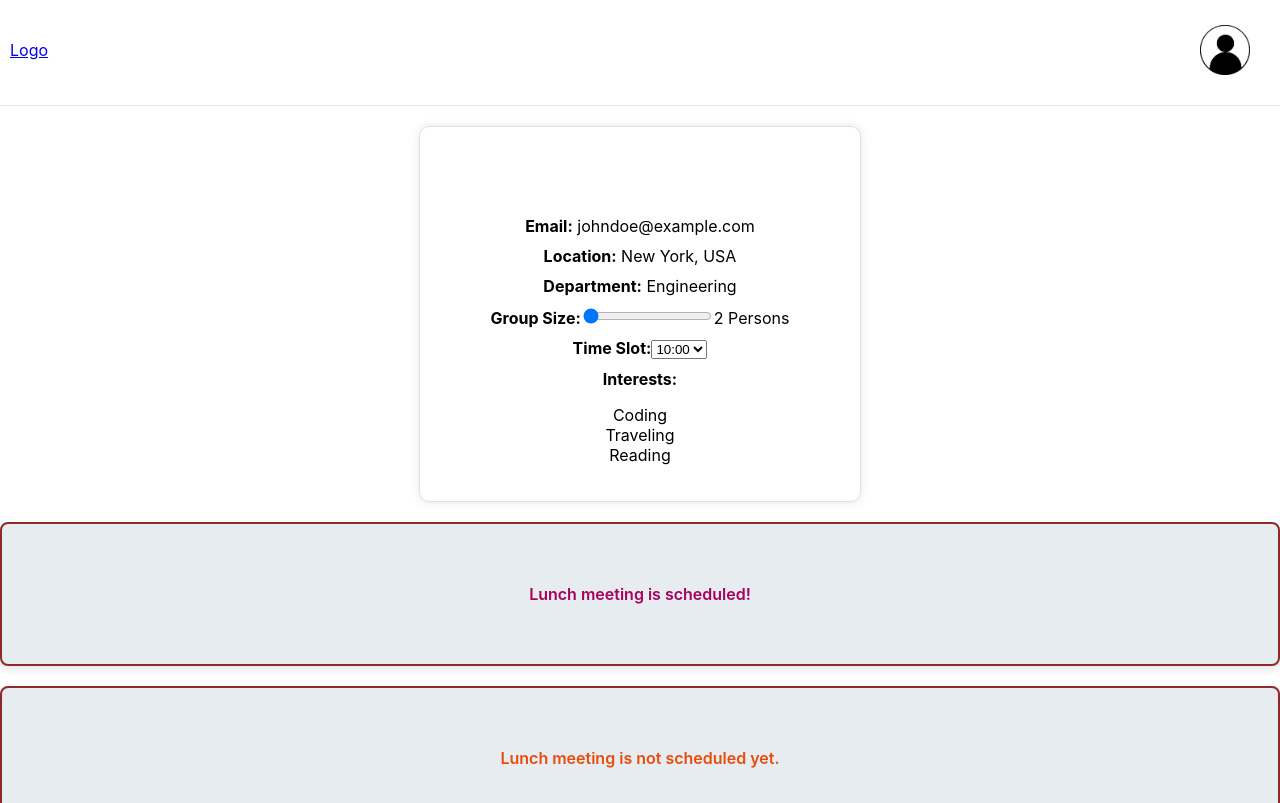
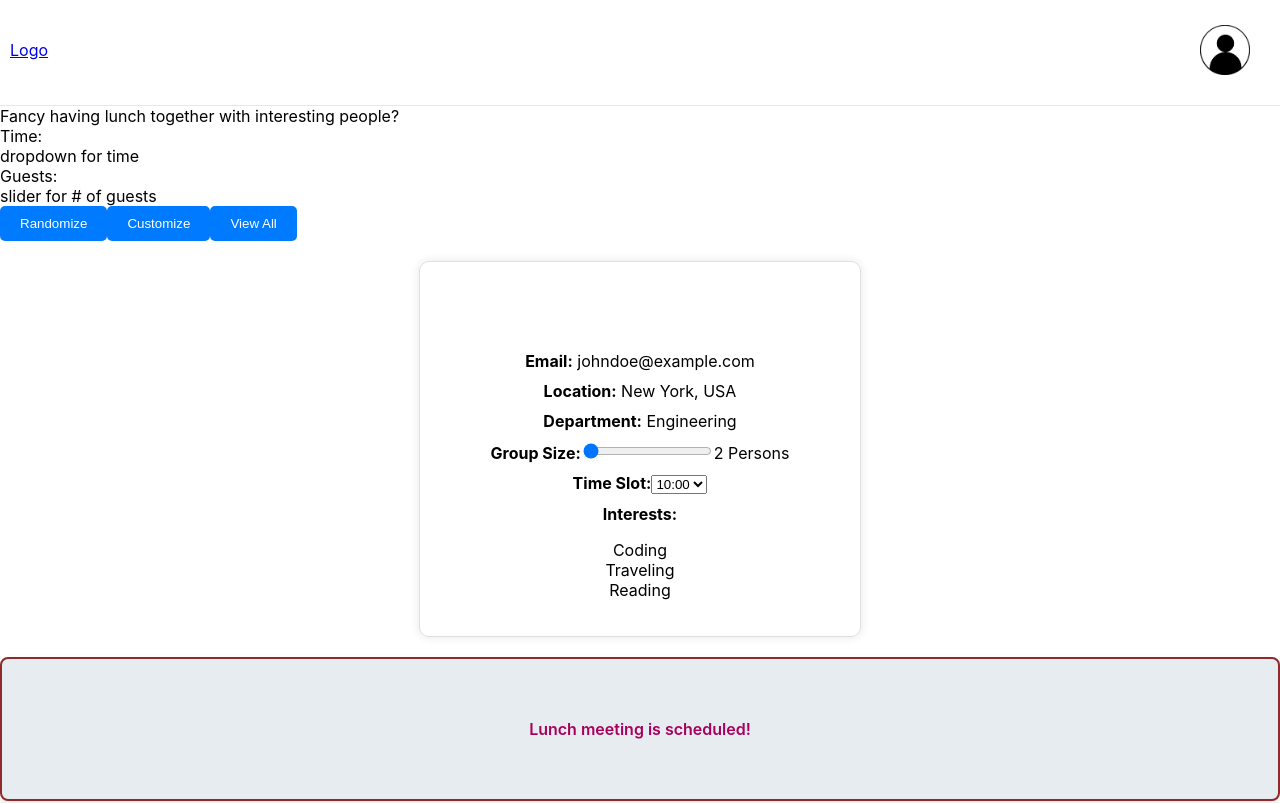
Before and after one commit to TobiasSchaeuble-EH/LunchHeroes, a React (Create React App) app in the folder frontend/: page / in a window 1280 px wide. Shown: the top 803 px of the page. Built offline with nearby package versions, Linux system fonts and the light colour scheme.

Commit message:
adding in scheduling

```diff
--- a/frontend/src/App.js
+++ b/frontend/src/App.js
@@ -9,6 +9,7 @@ import Status from './Components/Status';
 
 import { useSelector } from 'react-redux';  // import useSelector from react-redux
 import { Route, Navigate, Routes } from 'react-router-dom';  // import Route and Navigate from react-router-dom
+import Scheduling from './Components/Scheduling';
 
 function App() {
   const props = {
@@ -40,6 +41,7 @@ function App() {
   const Wrapper = () => {
     return (
       <div>
+        <Scheduling />
         <Profile
           name={props.name}
           email={props.email}
@@ -53,6 +55,7 @@ function App() {
         />
         <Status isScheduled={props.isScheduled} />
         <Status isScheduled={!props.isScheduled} />
+
       </div>
     );
   }
--- /dev/null
+++ b/frontend/src/Components/Scheduling.js
@@ -0,0 +1,29 @@
+import React from "react";
+import "../SCSS/scheduling.css";
+
+const Scheduling = () => {
+  return(
+  <div className="scheduling-container">
+    <div className="scheduling-header">
+        Fancy having lunch together with interesting people?
+    </div>
+    <div className="time-dropdown-guests-slider">
+        <div className="time-dropdown">
+            <div className="time">Time: </div>
+            <div>dropdown for time</div>
+        </div>
+        <div className="guests-slider">
+            <div className="guests">Guests: </div>
+            <div className="slider">slider for # of guests</div>
+        </div>
+    </div>
+    <div className="button-div">
+        <button className="randomize-button">Randomize</button>
+        <button className="customize-button">Customize</button>
+        <button className="view-all-button">View All</button>
+    </div>
+  </div>
+  );
+};
+
+export default Scheduling;
--- /dev/null
+++ b/frontend/src/SCSS/scheduling.css
@@ -0,0 +1,3 @@
+.scheduling-container {
+    width: 100%;
+}
```
